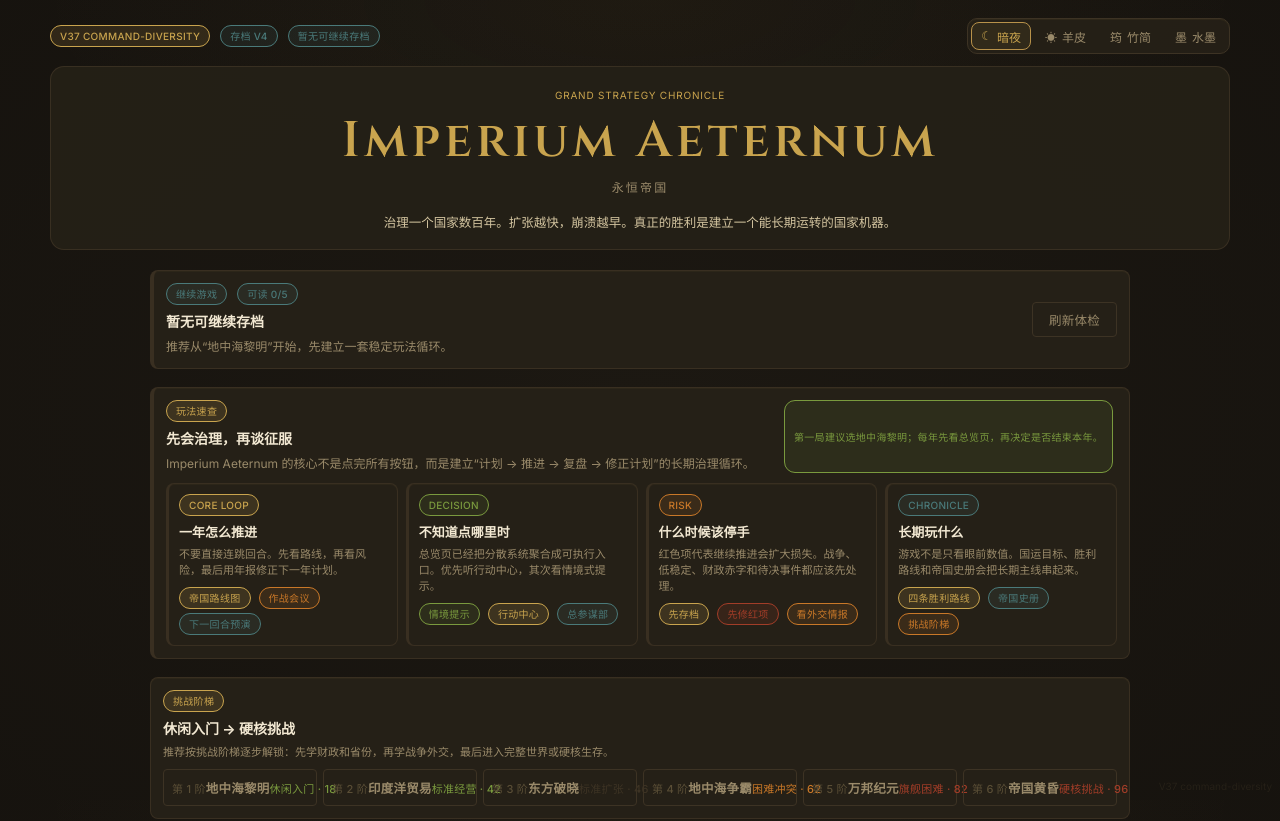
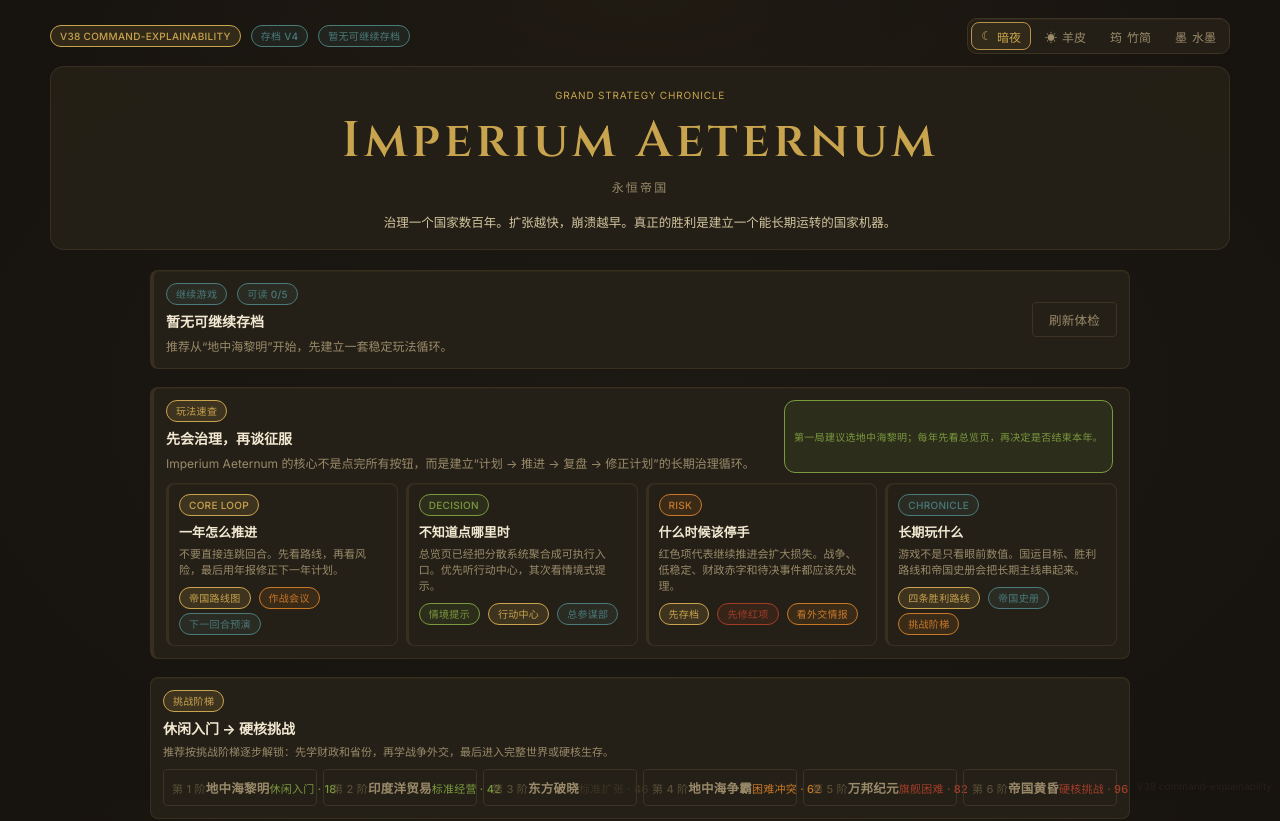
Before and after one commit to Lunora-Gather/Imperium-Aeternum, a React (Vite) app: page / in a window 1280 px wide. Shown: the top 821 px of the page. Built offline with nearby package versions, Linux system fonts and the light colour scheme.

Commit message:
Update build mark for v38

```diff
--- a/src/buildInfo.ts
+++ b/src/buildInfo.ts
@@ -1 +1 @@
-export const BUILD_MARK = 'V37 command-diversity';
+export const BUILD_MARK = 'V38 command-explainability';
```
